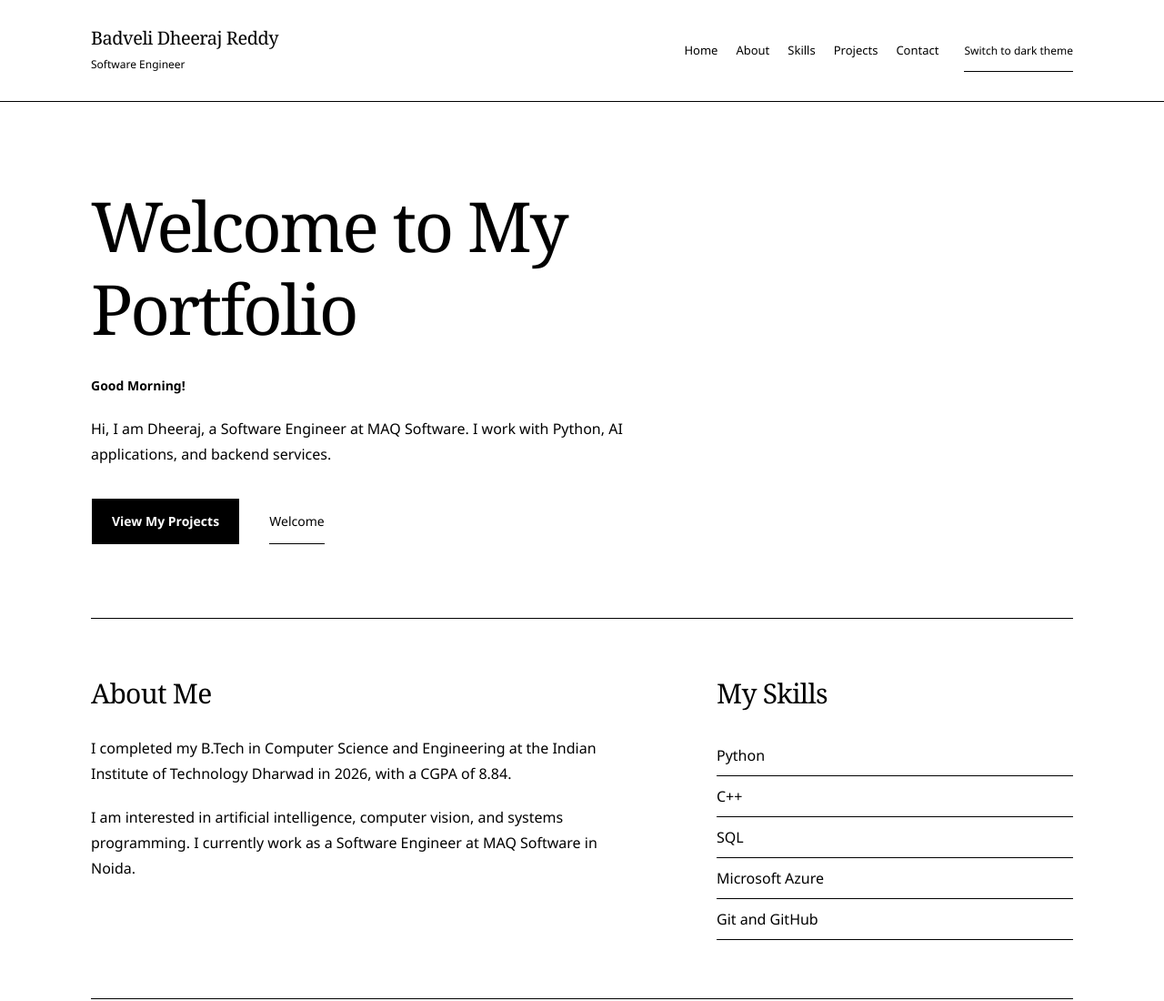
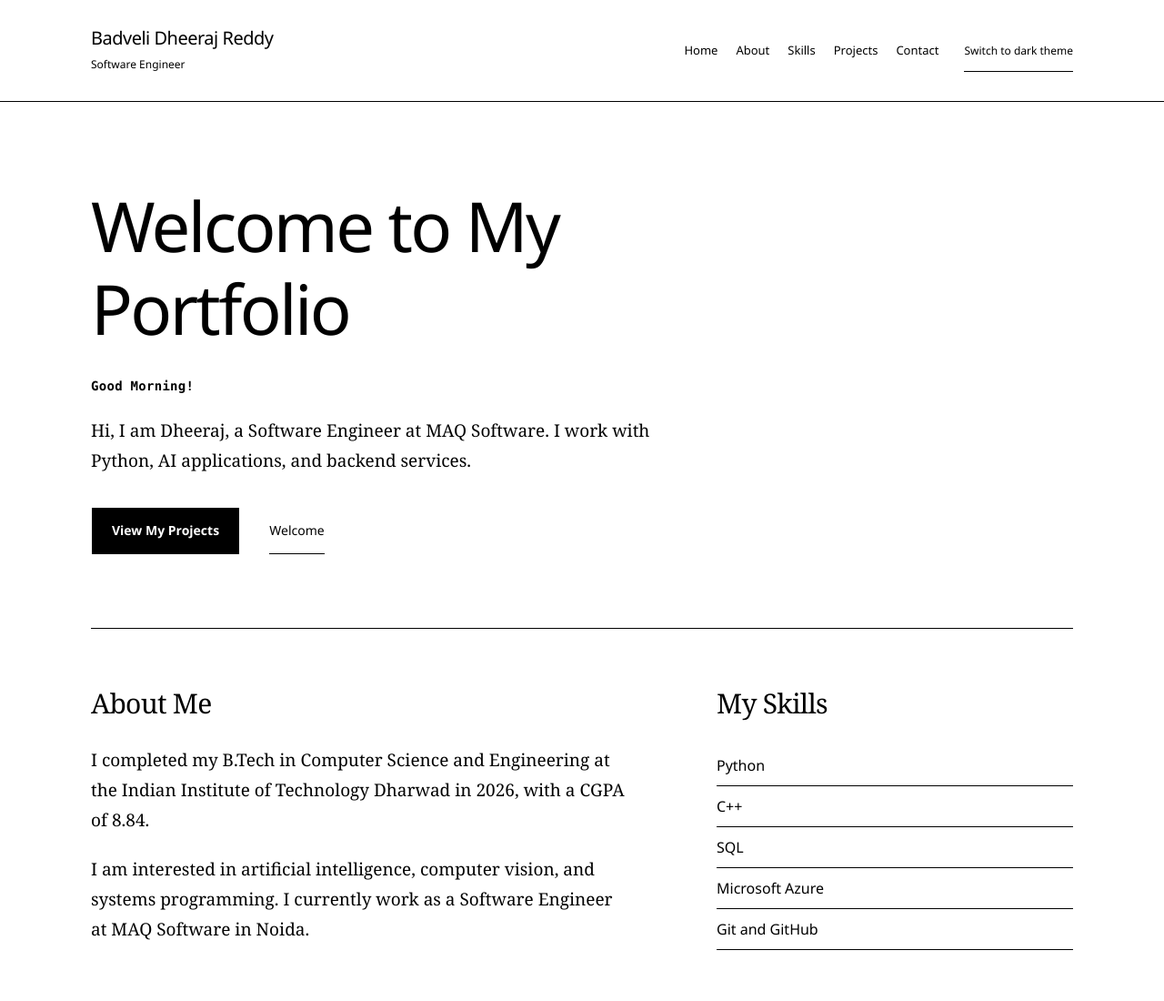
Before and after one commit to dheeraj-droid/personal-portfolio, a plain HTML site: page index.html in a window 1280 px wide. Shown: the top 1100 px of the page at 91% size. Drawn offline with Linux system fonts and the light colour scheme.

Commit message:
style: strengthen contrast between typefaces

```diff
--- a/css/style.css
+++ b/css/style.css
@@ -39,6 +39,11 @@ h1 {
   margin: 0;
   font-size: 20px;
   font-weight: 400;
+}
+
+/* Sans-serif for identity and navigation; serif for editorial text. */
+h1, #home h2 {
+  font-family: "Segoe UI", Arial, sans-serif;
 }
 
 header p {
@@ -159,6 +164,17 @@ p {
 
 #home p {
   max-width: 620px;
+}
+
+#home p:not(#greeting), #about p, .project-card p:not(.placeholder) {
+  font-family: Georgia, "Times New Roman", serif;
+  font-size: 19px;
+  line-height: 1.75;
+}
+
+#greeting, .placeholder {
+  font-family: Consolas, "Courier New", monospace;
+  letter-spacing: 0.02em;
 }
 
 #greeting {
```
